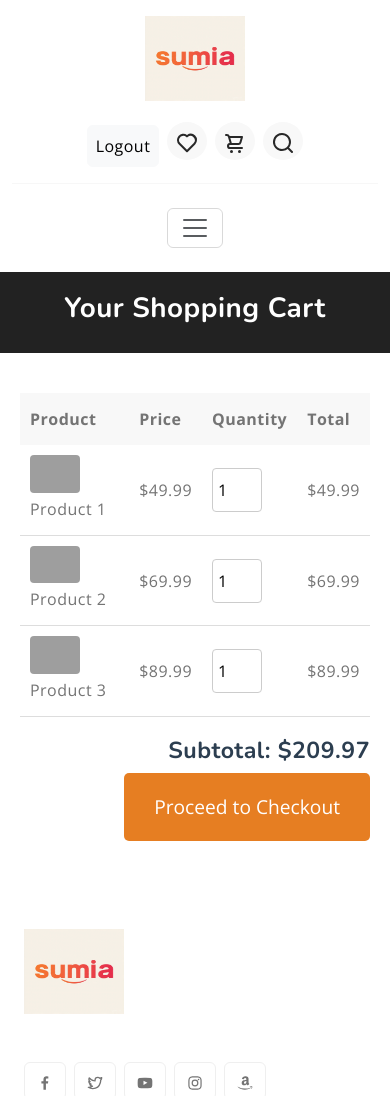
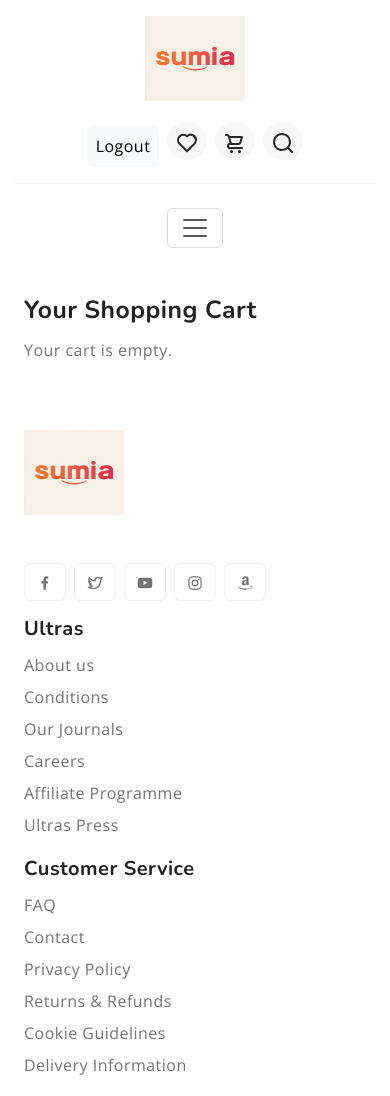
Before and after one commit to David-Ibitokun/AptechDjangoClass, a Django app: page /cart/ in a window 390 px wide. Shown: the top 1096 px of the page. Run offline with Django 5.2, Linux system fonts and the light colour scheme; a user stored in the database is signed in; data comes from the database, SQL or seed files in the repository; both versions use the stored data as it was after the commit; grey boxes are pictures that could not be loaded.

Commit message:
Order and Wishlist added

```diff
--- a/pages/models.py
+++ b/pages/models.py
@@ -23,13 +23,23 @@ class Brand(models.Model):
     def __str__(self):
         return self.name
 
+
+# models.py
+
+class Tag(models.Model):
+    name = models.CharField(max_length=50, unique=True)
+
+    def __str__(self):
+        return self.name
+
+
 class Product(models.Model):
     name = models.CharField(max_length=255)
     slug = models.SlugField(unique=True, blank=True)
     description = models.TextField()
     price = models.DecimalField(max_digits=10, decimal_places=2)
     discount_price = models.DecimalField(max_digits=10, decimal_places=2, blank=True, null=True)
-
+    tags = models.ManyToManyField(Tag, blank=True)
     categories = models.ManyToManyField(Category)
     brand = models.ForeignKey(Brand, on_delete=models.CASCADE)
 
@@ -69,14 +79,48 @@ class Product(models.Model):
         return self.stock_quantity > 0
 
 
-# from django.db import models
-# from django.contrib.auth import get_user_model
-# User = get_user_model()
+from django.db import models
+from django.contrib.auth import get_user_model
 
-# class Wishlist(models.Model):
-#     user = models.ForeignKey(User, on_delete=models.CASCADE)
-#     product = models.ForeignKey('Product', on_delete=models.CASCADE)
-#     added_at = models.DateTimeField(auto_now_add=True)
+User = get_user_model()
 
-#     class Meta:
-#         unique_together = ('user', 'product')
+class Cart(models.Model):
+    user = models.OneToOneField(User, on_delete=models.CASCADE)
+    created_at = models.DateTimeField(auto_now_add=True)
+
+    def get_total_price(self):
+        return sum(item.get_total() for item in self.cartitem_set.all())
+
+class CartItem(models.Model):
+    cart = models.ForeignKey(Cart, on_delete=models.CASCADE)
+    product = models.ForeignKey(Product, on_delete=models.CASCADE)
+    quantity = models.PositiveIntegerField(default=1)
+
+    def get_total(self):
+        return self.product.price * self.quantity
+
+
+
+class Order(models.Model):
+    user = models.ForeignKey(User, on_delete=models.CASCADE)
+    created_at = models.DateTimeField(auto_now_add=True)
+    total_price = models.DecimalField(max_digits=10, decimal_places=2)
+    is_paid = models.BooleanField(default=False)
+
+class OrderItem(models.Model):
+    order = models.ForeignKey(Order, on_delete=models.CASCADE)
+    product = models.ForeignKey(Product, on_delete=models.CASCADE)
+    quantity = models.PositiveIntegerField()
+
+
+
+class Wishlist(models.Model):
+    user = models.ForeignKey(User, on_delete=models.CASCADE)
+    product = models.ForeignKey(Product, on_delete=models.CASCADE)
+    added_at = models.DateTimeField(auto_now_add=True)
+
+    class Meta:
+        unique_together = ('user', 'product')
+
+    def __str__(self):
+        return f"{self.user.username} - {self.product.name}"
--- a/pages/urls.py
+++ b/pages/urls.py
@@ -1,19 +1,19 @@
 
 from django.urls import path
-from .views import home,about,shop,singleProduct,cart,myAccount,page404, login, register, myProfile, wishList, page500, add_product, product_list, product_detail, brand_detail, brand_list, page503
+from .views import home,about,shop,singleProduct,myAccount,page404, login, register, myProfile, page500, add_product, product_list, product_detail, brand_detail, brand_list, page503, remove_from_cart, add_to_cart, view_cart, search, wishlist_view, add_to_wishlist, remove_from_wishlist, checkout
 
 urlpatterns = [
     path('', home, name='home'),
     path('about/', about, name='about'),
     path('shop/', shop, name='shop'),
     path('singleProduct/', singleProduct, name='singleProduct'),
-    path('cart/', cart, name='cart'),
+    # path('cart/', cart, name='cart'),
     path('myAccount/', myAccount, name='myAccount'),
     path('page404/', page404, name='page404'),
     path('login/', login, name='login'),
     path('register/', register, name='register'),
     path('myProfile/', myProfile, name='myProfile'),
-    path('wishList/', wishList, name='wishList'),
+    # path('wishList/', wishList, name='wishList'),
     path('page500/', page500, name='page500'),
     path('page503/', page503, name='page503'),
     path('product/add/', add_product, name='add_product'),
@@ -21,9 +21,19 @@ urlpatterns = [
     path('product/<slug:slug>/', product_detail, name='product_detail'),
     path('brands/', brand_list, name='brand_list'),
     path('brands/<int:brand_id>/', brand_detail, name='brand_detail'),
+    path('cart/add/<int:product_id>/', add_to_cart, name='add_to_cart'),
+    path('cart/', view_cart, name='cart'),
+    path('cart/remove/<int:item_id>/', remove_from_cart, name='remove_from_cart'),
+    path('search/', search, name='search'),
+    path('wishlist/', wishlist_view, name='wishlist'),
+    path('wishlist/add/<int:product_id>/', add_to_wishlist, name='add_to_wishlist'),
+    path('wishlist/remove/<int:product_id>/', remove_from_wishlist, name='remove_from_wishlist'),
+    path('checkout/', checkout, name='checkout'),
+]
+
+
     # path('wishlist/add/<int:product_id>/', add_to_wishlist, name='add_to_wishlist'),
     # path('wishlist/', wishlist_view, name='wishlist'),
     # path('wishlist/remove/<int:product_id>/', remove_from_wishlist, name='remove_from_wishlist'),
 
     # path('brands/int:brand_id/', brand_detail, name='brand_detail'),
-]
--- a/pages/views.py
+++ b/pages/views.py
@@ -34,8 +34,8 @@ def register(request):
 def myProfile(request):
     return render(request, 'myProfile.html')
 
-def wishList(request):
-    return render(request, 'wishList.html')
+# def wishList(request):
+#     return render(request, 'wishList.html')
 
 def page500(request):
     return render(request, 'page500.html')
@@ -99,26 +99,162 @@ def brand_detail(request, brand_id):
     products = Product.objects.filter(brand=brand)
     return render(request, 'brand_detail.html', {'brand': brand, 'products': products})
 
-# from django.shortcuts import redirect, get_object_or_404
-# from .models import Product, Wishlist
+
+# views.py (Updated Add to Cart Functionality)
+
+from django.shortcuts import render, redirect, get_object_or_404
+from django.contrib.auth.decorators import login_required
+from django.contrib import messages
+from django.contrib.auth import get_user_model
+from .models import Cart, CartItem, Product, Order, OrderItem
+
+User = get_user_model()
+
+@login_required(login_url='login')
+def add_to_cart(request, product_id):
+    product = get_object_or_404(Product, id=product_id)
+
+    if not product.is_available or product.stock_quantity < 1:
+        messages.error(request, f"{product.name} is out of stock.")
+        return redirect(request.META.get('HTTP_REFERER', 'cart'))
+
+    cart, _ = Cart.objects.get_or_create(user=request.user)
+    cart_item, created = CartItem.objects.get_or_create(cart=cart, product=product)
+
+    if not created:
+        cart_item.quantity += 1
+    cart_item.save()
+
+    messages.success(request, f"{product.name} added to cart.")
+    return redirect('cart')
 
 
-# @login_required(login_url='login')
-# def add_to_wishlist(request, product_id):
-#     if request.user.is_authenticated:
-#         product = get_object_or_404(Product, id=product_id)
-#         Wishlist.objects.get_or_create(user=request.user, product=product)
-#     return redirect(request.META.get('HTTP_REFERER', 'home'))
+@login_required(login_url='login')
+def view_cart(request):
+    cart, _ = Cart.objects.get_or_create(user=request.user)
+    items = CartItem.objects.filter(cart=cart)
+    total = sum(item.get_total() for item in items)
+    return render(request, 'cart.html', {
+        'items': items,
+        'total': total
+    })
+
+
+@login_required(login_url='login')
+def remove_from_cart(request, item_id):
+    item = get_object_or_404(CartItem, id=item_id)
+    if item.cart.user == request.user:
+        item.delete()
+        messages.success(request, "Item removed from cart.")
+    return redirect('cart')
+
+def checkout(request):
+    cart = Cart.objects.get(user=request.user)
+    items = CartItem.objects.filter(cart=cart)
+    total = sum(item.product.price * item.quantity for item in items)
+
+    order = Order.objects.create(user=request.user, total_price=total)
+    for item in items:
+        OrderItem.objects.create(order=order, product=item.product, quantity=item.quantity)
+
+    cart.delete()  # clear the cart after checkout
+    return render(request, 'checkout_complete.html', {'order': order})
+
+def checkout(request):
+    cart = Cart.objects.get(user=request.user)
+    items = CartItem.objects.filter(cart=cart)
+    total = sum(item.product.price * item.quantity for item in items)
+
+    order = Order.objects.create(user=request.user, total_price=total)
+    for item in items:
+        OrderItem.objects.create(order=order, product=item.product, quantity=item.quantity)
+
+    cart.delete()  # clear the cart after checkout
+    return render(request, 'checkout_complete.html', {'order': order})
+
+
+
+# views.py
+
+from django.db.models import Q
+
+def search(request):
+    query = request.GET.get('q')
+    products = Product.objects.filter(
+        Q(name__icontains=query) |
+        Q(description__icontains=query) |
+        Q(tags__name__icontains=query)
+    ).distinct()
+
+    return render(request, 'search.html', {'products': products})
+
+from django.contrib.auth.decorators import login_required
+from django.shortcuts import render, redirect, get_object_or_404
+from django.contrib import messages
+from .models import Wishlist, Product
 
 # @login_required
-# def wishlist_view(request):
-#     wishlist_items = Wishlist.objects.filter(user=request.user).select_related('product')
-#     return render(request, 'wishList.html', {'wishlist_items': wishlist_items})
+# def add_to_wishlist(request, product_id):
+#     product = get_object_or_404(Product, id=product_id)
 
-# from django.shortcuts import redirect, get_object_or_404
-# from .models import Product, Wishlist
+#     try:
+#         Wishlist.objects.get_or_create(user=request.user, product=product)
+#         messages.success(request, f"{product.name} added to your wishlist.")
+#     except Exception as e:
+#         messages.error(request, f"Error adding to wishlist: {str(e)}")
 
-# def remove_from_wishlist(request, product_id):
-#     if request.user.is_authenticated:
-#         Wishlist.objects.filter(user=request.user, product_id=product_id).delete()
-#     return redirect(request.META.get('HTTP_REFERER', 'home'))
+#     return redirect(request.META.get('HTTP_REFERER', 'wishlist'))
+
+
+from django.contrib import messages
+from django.shortcuts import redirect, get_object_or_404
+from .models import Product, Wishlist
+from django.contrib.auth.decorators import login_required
+
+@login_required
+def add_to_wishlist(request, product_id):
+    product = get_object_or_404(Product, id=product_id)
+
+    try:
+        _, created = Wishlist.objects.get_or_create(user=request.user, product=product)
+        if created:
+            messages.success(request, f"✅ '{product.name}' added to your wishlist.")
+        else:
+            messages.info(request, f"ℹ️ '{product.name}' is already in your wishlist.")
+    except Exception as e:
+        messages.error(request, f"❌ Error adding to wishlist: {str(e)}")
+
+    return redirect(request.META.get('HTTP_REFERER', 'wishlist'))
+
+
+
+@login_required
+def remove_from_wishlist(request, product_id):
+    Wishlist.objects.filter(user=request.user, product_id=product_id).delete()
+    messages.success(request, "Item removed from your wishlist.")
+    return redirect('wishlist')
+
+@login_required
+def wishlist_view(request):
+    wishlist_items = Wishlist.objects.filter(user=request.user).select_related('product')
+    return render(request, 'wishlist.html', {'wishlist_items': wishlist_items})
+
+def search(request):
+    query = request.GET.get('q')
+    products = Product.objects.filter(name__icontains=query)
+    return render(request, 'store/search.html', {'products': products})
+
+
+
+@login_required
+def checkout(request):
+    cart = Cart.objects.get(user=request.user)
+    items = CartItem.objects.filter(cart=cart)
+    total = sum(item.product.price * item.quantity for item in items)
+
+    order = Order.objects.create(user=request.user, total_price=total)
+    for item in items:
+        OrderItem.objects.create(order=order, product=item.product, quantity=item.quantity)
+
+    cart.delete()  # clear the cart after checkout
+    return render(request, 'checkout.html', {'order': order, 'user': request.user})
--- a/templates/base.html
+++ b/templates/base.html
@@ -99,7 +99,7 @@
     </div>
   </div>
 
-  <div class="offcanvas offcanvas-end" data-bs-scroll="true" tabindex="-1" id="offcanvasCart" aria-labelledby="My Cart">
+  <!-- <div class="offcanvas offcanvas-end" data-bs-scroll="true" tabindex="-1" id="offcanvasCart" aria-labelledby="My Cart">
     <div class="offcanvas-header justify-content-center">
       <button type="button" class="btn-close" data-bs-dismiss="offcanvas" aria-label="Close"></button>
     </div>
@@ -140,7 +140,7 @@
         <button class="w-100 btn btn-primary btn-lg" type="submit">Continue to checkout</button>
       </div>
     </div>
-  </div>
+  </div> -->
 
   <div class="offcanvas offcanvas-end" data-bs-scroll="true" tabindex="-1" id="offcanvasSearch"
     aria-labelledby="Search">
@@ -219,14 +219,14 @@
               {% endif %}
             </li>
             <li>
-              <a href="{% url 'wishList' %}" class="rounded-circle bg-light p-2 mx-1">
+              <a href="{% url 'wishlist' %}" class="rounded-circle bg-light p-2 mx-1">
                 <svg width="24" height="24" viewBox="0 0 24 24">
                   <use xlink:href="#heart"></use>
                 </svg>
               </a>
             </li>
             <li class="d-lg-none">
-              <a href="#" class="rounded-circle bg-light p-2 mx-1" data-bs-toggle="offcanvas"
+              <a href="{% url 'cart' %}" class="rounded-circle bg-light p-2 mx-1" data-bs-toggle="offcanvas"
                 data-bs-target="#offcanvasCart" aria-controls="offcanvasCart">
                 <svg width="24" height="24" viewBox="0 0 24 24">
                   <use xlink:href="#cart"></use>
@@ -243,14 +243,14 @@
             </li>
           </ul>
 
-          <div class="cart text-end d-none d-lg-block dropdown">
+          <!-- <div class="cart text-end d-none d-lg-block dropdown">
             <button class="border-0 bg-transparent d-flex flex-column gap-2 lh-1" type="button"
               data-bs-toggle="offcanvas" data-bs-target="#offcanvasCart" aria-controls="offcanvasCart">
               <span class="fs-6 text-muted dropdown-toggle">Your Cart</span>
               <span class="cart-total fs-5 fw-bold">$1290.00</span>
             </button>
           </div>
-        </div>
+        </div> -->
 
       </div>
     </div>
@@ -339,6 +339,19 @@
         </div>
       </div>
     </div>
+
+    {% if messages %}
+  <div class="container mt-3">
+    {% for message in messages %}
+      <div class="alert alert-{{ message.tags }} alert-dismissible fade show" role="alert">
+        {{ message }}
+        <button type="button" class="btn-close" data-bs-dismiss="alert" aria-label="Close"></button>
+      </div>
+    {% endfor %}
+  </div>
+{% endif %}
+
+
   </header>
 
   {% block content %}
--- a/templates/cart.html
+++ b/templates/cart.html
@@ -1,76 +1,60 @@
 {% extends 'base.html' %}
 {% load static %}
+{% block content %}
+<div class="container mt-4">
+  <h2>Your Shopping Cart</h2>
 
-{% block content %}
+  {% if messages %}
+    {% for message in messages %}
+      <div class="alert alert-{{ message.tags }}">{{ message }}</div>
+    {% endfor %}
+  {% endif %}
 
-  <!-- Header Section -->
-  <header style="background-color: #222; padding: 20px; text-align: center; color: white;">
-    <h1 style="color: white;">Your Shopping Cart</h1>
-  </header>
-
-  <!-- Cart Section -->
-  <main style="max-width: 800px; margin: auto; padding: 40px 20px;">
-    <table style="width: 100%; border-collapse: collapse;">
+  {% if items %}
+    <form method="post" action="{% url 'checkout' %}">
+      {% csrf_token %}
+      <table class="table table-bordered table-striped mt-3">
         <thead>
-        <tr style="background-color: #f8f8f8;">
-          <th style="padding: 10px; text-align: left;">Product</th>
-          <th style="padding: 10px; text-align: left;">Price</th>
-          <th style="padding: 10px; text-align: left;">Quantity</th>
-          <th style="padding: 10px; text-align: left;">Total</th>
+          <tr>
+            <th>Product</th>
+            <th>Price</th>
+            <th>Quantity</th>
+            <th>Total</th>
+            <th>Action</th>
           </tr>
         </thead>
         <tbody>
-        <!-- Cart Item 1 -->
+          <p><strong>DEBUG:</strong> items length = {{ items|length }}</p>
+
+          {% for item in items %}
           <tr>
-          <td style="padding: 10px; border-bottom: 1px solid #ddd;">
-            <img src="https://ng.jumia.is/unsafe/fit-in/300x300/filters:fill(white)/product/65/6880714/1.jpg?5300" alt="Product 1" style="width: 50px; height: auto; border-radius: 4px; margin-right: 10px;">
-            Product 1
+            <td>{{ item.product.name }}</td>
+            <td>₦{{ item.product.price }}</td>
+            <td>{{ item.quantity }}</td>
+            <td>₦{{ item.get_total }}</td>
+            <td>
+              <a href="{% url 'remove_from_cart' item.id %}" class="btn btn-sm btn-danger">Remove</a>
             </td>
-          <td style="padding: 10px; border-bottom: 1px solid #ddd;">$49.99</td>
-          <td style="padding: 10px; border-bottom: 1px solid #ddd;">
-            <input type="number" value="1" min="1" style="width: 50px; padding: 5px; border-radius: 4px; border: 1px solid #ccc;">
-          </td>
-          <td style="padding: 10px; border-bottom: 1px solid #ddd;">$49.99</td>
           </tr>
-
-        <!-- Cart Item 2 -->
+          {% empty %}
           <tr>
-          <td style="padding: 10px; border-bottom: 1px solid #ddd;">
-            <img src="https://ng.jumia.is/unsafe/fit-in/300x300/filters:fill(white)/product/32/2591114/1.jpg?8806" alt="Product 2" style="width: 50px; height: auto; border-radius: 4px; margin-right: 10px;">
-            Product 2
-          </td>
-          <td style="padding: 10px; border-bottom: 1px solid #ddd;">$69.99</td>
-          <td style="padding: 10px; border-bottom: 1px solid #ddd;">
-            <input type="number" value="1" min="1" style="width: 50px; padding: 5px; border-radius: 4px; border: 1px solid #ccc;">
-          </td>
-          <td style="padding: 10px; border-bottom: 1px solid #ddd;">$69.99</td>
+            <td colspan="5">DEBUG: No items found in loop</td>
           </tr>
-
-        <!-- Cart Item 3 -->
+          {% endfor %}
           <tr>
-          <td style="padding: 10px; border-bottom: 1px solid #ddd;">
-            <img src="https://ng.jumia.is/unsafe/fit-in/300x300/filters:fill(white)/product/45/3309113/1.jpg?5109" alt="Product 3" style="width: 50px; height: auto; border-radius: 4px; margin-right: 10px;">
-            Product 3
-          </td>
-          <td style="padding: 10px; border-bottom: 1px solid #ddd;">$89.99</td>
-          <td style="padding: 10px; border-bottom: 1px solid #ddd;">
-            <input type="number" value="1" min="1" style="width: 50px; padding: 5px; border-radius: 4px; border: 1px solid #ccc;">
-          </td>
-          <td style="padding: 10px; border-bottom: 1px solid #ddd;">$89.99</td>
+            <td colspan="3" class="text-end"><strong>Total:</strong></td>
+            <td colspan="2"><strong>₦{{ total }}</strong></td>
           </tr>
         </tbody>
       </table>
 
-    <!-- Cart Summary -->
-    <div style="margin-top: 20px; text-align: right;">
-      <h3 style="color: #2c3e50;">Subtotal: $209.97</h3>
-      <button style="background-color: #e67e22; color: white; border: none; padding: 15px 30px; font-size: 1.2rem; cursor: pointer; border-radius: 5px; transition: background-color 0.3s;">
-        Proceed to Checkout
-      </button>
+      <div class="d-flex justify-content-end">
+        <a href="{% url 'home' %}" class="btn btn-secondary me-2">Continue Shopping</a>
+        <button type="submit" class="btn btn-success">Submit Order</button>
       </div>
-  </main>
-
-</body>
-</html>
-
+    </form>
+  {% else %}
+    <p>Your cart is empty.</p>
+  {% endif %}
+</div>
 {% endblock %}
```
Also changed, not shown: pages/admin.py (+104 -14 lines), templates/checkout.html (added, +43 -0 lines), templates/index.html (+14 -3 lines), templates/wishList.html (+20 -15 lines), db.sqlite3, media/products/itel_Buds_Neo_3_Super_Bass_ENC_BT_5.3.jpg (added), pages/migrations/0003_tag_cart_cartitem_order_orderitem_wishlist.py (added), pages/migrations/0004_wishlist_added_at_alter_wishlist_unique_together.py (added). Lines whose indentation alone changed are shown as unchanged.
